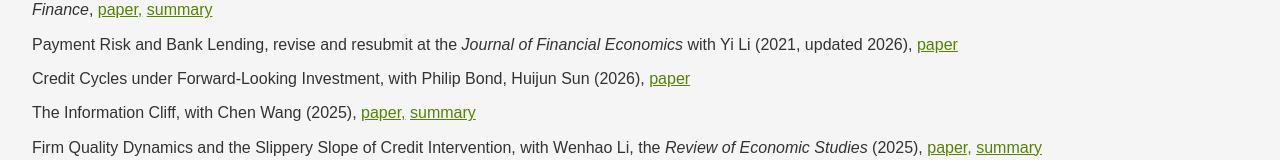
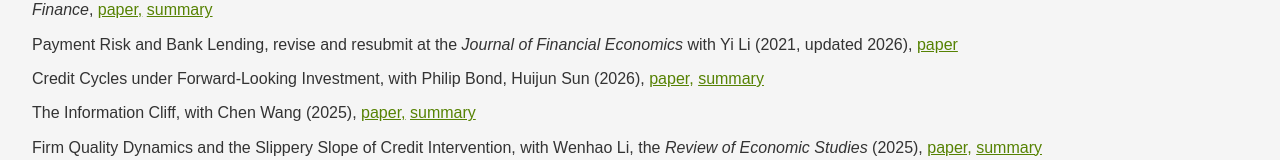
Before and after one commit to yemacro/website, a plain HTML site: page index.html in a window 1280 px wide. Shown: the part 474-634 px from the top of the page. Drawn offline with Linux system fonts and the light colour scheme.

Commit message:
Update index.html

```diff
--- a/index.html
+++ b/index.html
@@ -178,7 +178,8 @@
       <p>
         Credit Cycles under Forward-Looking Investment,
         with Philip Bond, Huijun Sun (2026),
-        <a href="credit_cycle.pdf" target="_blank"><u>paper</u></a>
+        <a href="credit_cycle.pdf" target="_blank"><u>paper,</u></a>
+        <a href="credit_cycle_sum.pdf" target="_blank"><u>summary</u></a>
       </p>
       <!--
       <p>
```
